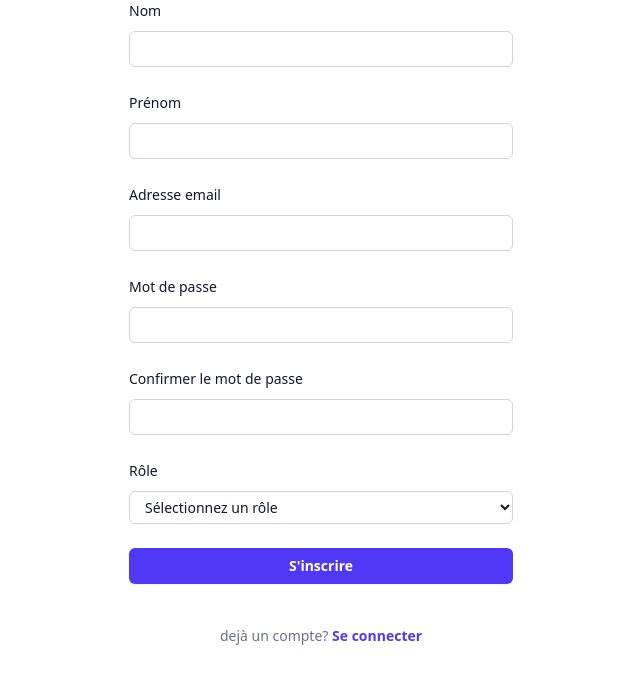
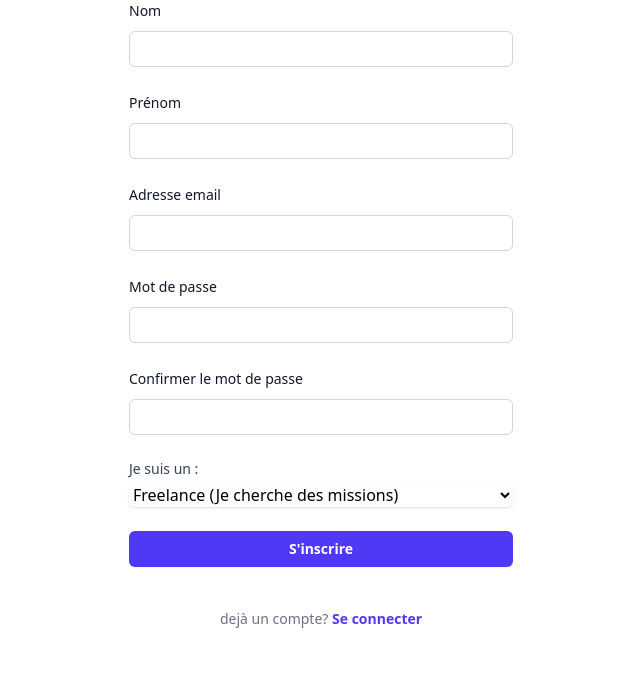
Before and after one commit to Traxblex/freelanceIT, a PHP site: page /Promo321/index.php?page=inscription in a window 1280 px wide. Shown: the part 285-965 px from the top of the page, without its empty margins (319-959 px from the left). Run offline with PHP 8.4, Linux system fonts and the light colour scheme; data that the repository does not hold is empty.

Commit message:
j'ai pas fini la login et la syncro

```diff
--- a/src/controller/mission/ajouterMission.php
+++ b/src/controller/mission/ajouterMission.php
@@ -13,16 +13,17 @@ if ($_SERVER['REQUEST_METHOD'] === 'POST' && $_SESSION['user_role'] === 'client'
         $id_ent = $entreprise['id'];
 
         // 2. Insertion de la mission avec le bon id_entreprise
-        $req = $bdd->prepare("INSERT INTO missions (id_entreprise, titre, description, budget, duree, date_creation) VALUES (?, ?, ?, ?, ?, NOW())");
+        $req = $bdd->prepare("INSERT INTO missions (id_entreprise, titre, description, competences_requises, budget, duree, date_creation) VALUES (?, ?, ?, ?, ?, ?, ?, NOW())");
         $req->execute([
             $id_ent,
             $_POST['titre'],
             $_POST['description'],
+            $_POST['competences_requises'],
             $_POST['budget'],
             $_POST['duree']
         ]);
 
-        header('Location: ../../index.php?page=mission');
+        header('Location: http://localhost/Promo321/info/cours_info_shapeche/freelanceIT/index.php?page=mission');
     } else {
         echo "Erreur : Profil entreprise introuvable.";
     }
--- a/src/view/login/inscription.php
+++ b/src/view/login/inscription.php
@@ -37,24 +37,59 @@
       </div>
       <div>
         <div class="flex items-center justify-between">
-          <label for="password" class="block text-sm/6 font-medium text-gray-900">Confirmer le mot de passe</label>
+          <label for="password" minlength="8" class="block text-sm/6 font-medium text-gray-900">Confirmer le mot de passe</label>
         </div>
         <div class="mt-2">
           <input id="confirm_password" type="password" name="confirm_password" required autocomplete="current-password" class="block w-full rounded-md bg-white px-3 py-1.5 text-base text-gray-900 outline-1 -outline-offset-1 outline-gray-300 placeholder:text-gray-400 focus:outline-2 focus:-outline-offset-2 focus:outline-indigo-600 sm:text-sm/6" />
         </div>
       </div>
-        <div>
-            <label for="role" class="block text-sm/6 font-medium text-gray-900">Rôle</label>
-            <div class="mt-2">
-                <select id="role" name="role" required class="block w-full rounded-md bg-white px-3 py-1.5 text-base text-gray-900 outline-1 -outline-offset-1 outline-gray-300 placeholder:text-gray-400 focus:outline-2 focus:-outline-offset-2 focus:outline-indigo-600 sm:text-sm/6">
-                    <option value="">Sélectionnez un rôle</option>
-                    <option value="freelance">Freelance</option>
-                    <option value="client">Client</option>
-                </select>
-            </div>
-        </div>
+          <div>
+              <label for="role-select" class="block text-sm font-medium text-gray-700">Je suis un :</label>
+                  <select name="role" id="role-select" class="mt-1 block w-full rounded-md border-gray-300 shadow-sm">
+                      <option value="freelance">Freelance (Je cherche des missions)</option>
+                      <option value="client">Entreprise (Je propose des missions)</option>
+                  </select>
+          </div>
 
+          <div id="champs-client-supplementaires" class="hidden mt-4 space-y-4 p-4 bg-gray-50 border border-gray-200 rounded-lg">
+              <h3 class="text-sm font-bold text-gray-700">Informations de l'entreprise</h3>
 
+              <div>
+                  <label class="block text-sm font-medium text-gray-700">Numéro SIRET (14 chiffres)</label>
+                  <input type="number" minlength="14" maxlength="14" name="siret" class="mt-1 block w-full rounded-md border-gray-300 shadow-sm">
+              </div>
+
+              <div>
+                  <label class="block text-sm font-medium text-gray-700">Adresse de l'entreprise</label>
+                  <input type="text" name="adresse" class="mt-1 block w-full rounded-md border-gray-300 shadow-sm">
+              </div>
+
+              <div>
+                  <label class="block text-sm font-medium text-gray-700">Description</label>
+                  <textarea name="description" rows="3" class="mt-1 block w-full rounded-md border-gray-300 shadow-sm"></textarea>
+              </div>
+          </div>
+
+          <script>
+              // On cible le select et la div à cacher/afficher
+              const selectRole = document.getElementById('role-select');
+              const divClient = document.getElementById('champs-client-supplementaires');
+
+              // On crée une fonction qui vérifie la valeur du select
+              function verifierRole() {
+                  if (selectRole.value === 'client') {
+                      divClient.classList.remove('hidden'); // On affiche
+                  } else {
+                      divClient.classList.add('hidden'); // On cache
+                  }
+              }
+
+              // On lance la fonction à chaque fois que l'utilisateur change son choix
+              selectRole.addEventListener('change', verifierRole);
+
+              // On lance la fonction une fois au chargement de la page (au cas où "client" serait sélectionné par défaut)
+              verifierRole();
+          </script>
 
       <div>
         <button type="submit" class="flex w-full justify-center rounded-md bg-indigo-600 px-3 py-1.5 text-sm/6 font-semibold text-white shadow-xs hover:bg-indigo-500 focus-visible:outline-2 focus-visible:outline-offset-2 focus-visible:outline-indigo-600">S'inscrire</button>
--- a/src/view/mission/mission.php
+++ b/src/view/mission/mission.php
@@ -17,6 +17,9 @@
                     <span class="px-2 py-1 text-[10px] font-bold text-blue-800 uppercase bg-blue-100 rounded-full shrink-0">
                         <?= ($mission['statut']) ?>
                     </span>
+                </div>
+                <div class="flex items-start">
+                    <h2><?= ($mission["id_entreprise"]) ?></h2>
                 </div>
 
                 <p class="mt-3 text-sm text-gray-600 line-clamp-3">
```
Also changed, not shown: src/controller/login/inscription.php (+10 -9 lines), src/model/scrypt.sql (+4 -4 lines), src/controller/mission/detailMission.php (added).
